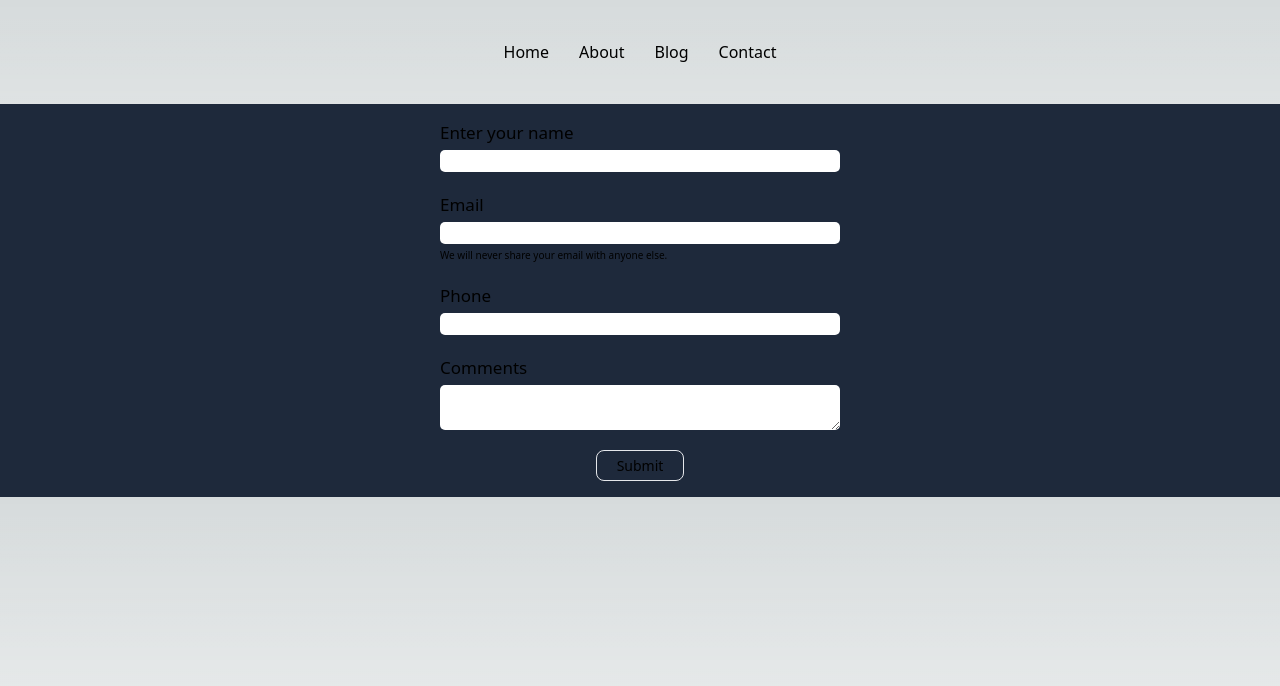
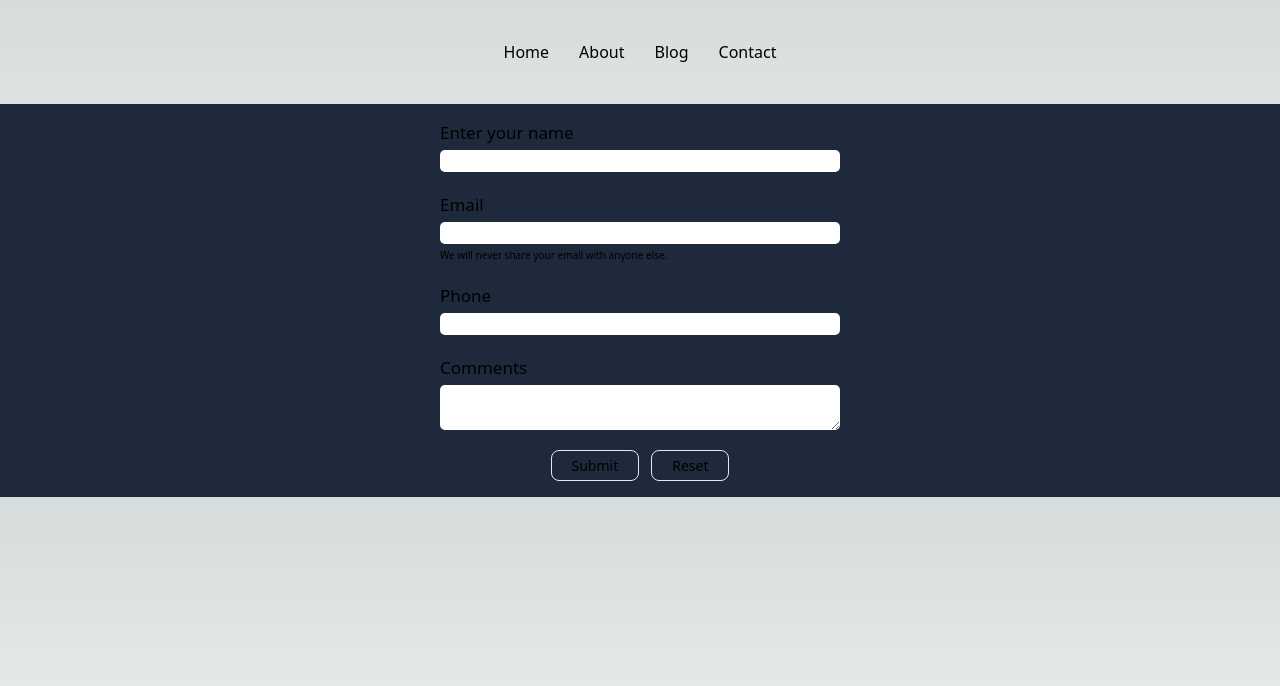
Before and after one commit to jainapurv22/huntingCoder, a Next.js app: page /contact in a window 1280 px wide. Shown: the top 686 px of the page. Built offline with nearby package versions, Linux system fonts and the light colour scheme.

Commit message:
reset button

```diff
--- a/pages/contact.js
+++ b/pages/contact.js
@@ -2,6 +2,13 @@ import React, { useState } from "react";
 
 
 const Contact = () => {
+
+  const clearEntry = () =>{
+    setname('');
+    setemail('');
+    setphone('');
+    setconcern('');
+  }
 
   const onHandleSubmit = (e) =>{
     e.preventDefault();
@@ -102,9 +109,12 @@ const Contact = () => {
             onChange={onHandleChange}
           ></textarea>
         </div>
-        <div className="flex flex-start">
+        <div className="flex flex-start gap-3">
           <button type="submit" className="border p-1 px-5 rounded-lg text-[14px] max-sm:text-[13px] cursor-pointer">
             Submit
+          </button>
+          <button type="reset" onClick={clearEntry} className="border p-1 px-5 rounded-lg text-[14px] max-sm:text-[13px] cursor-pointer">
+            Reset
           </button>
         </div>
 
```
